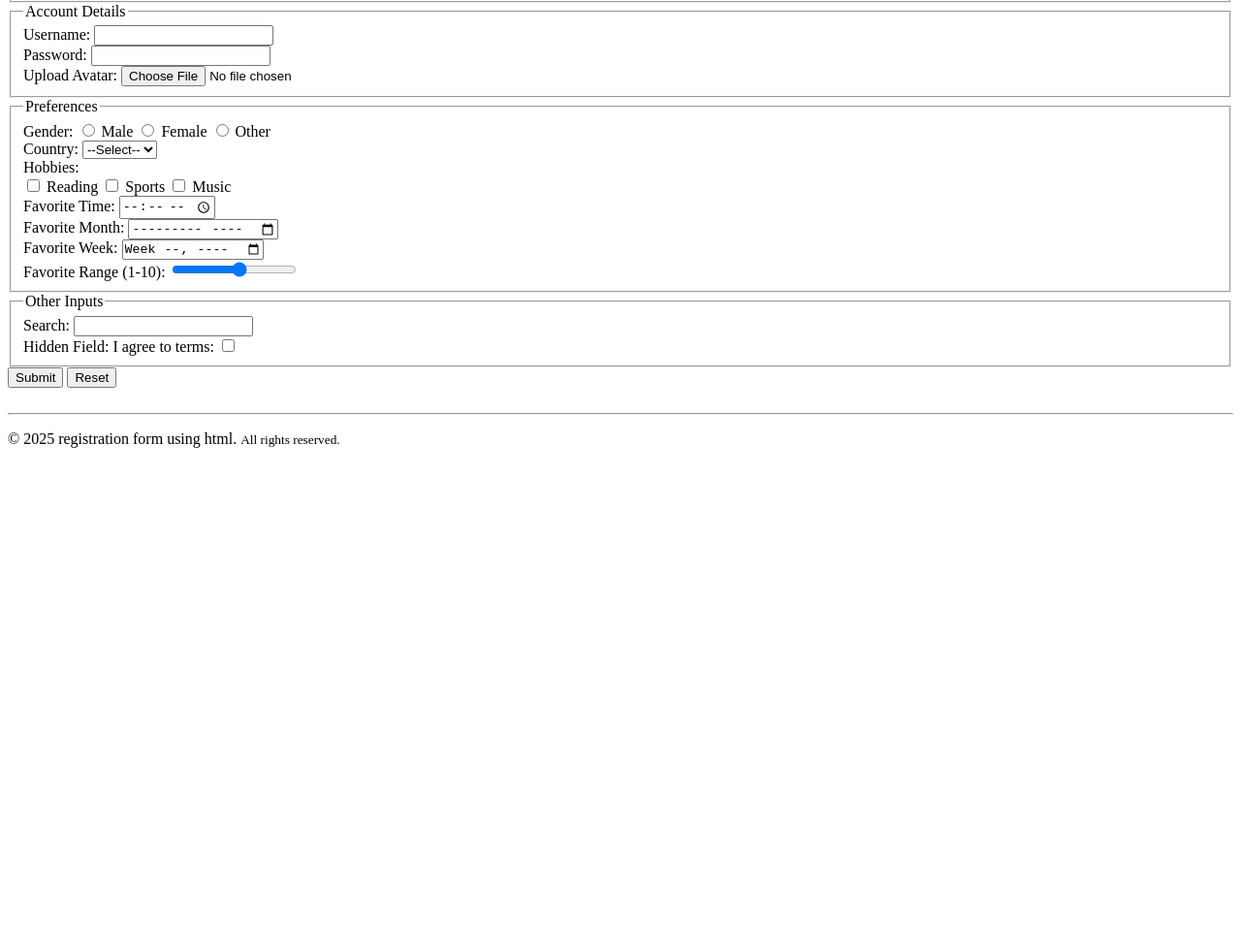
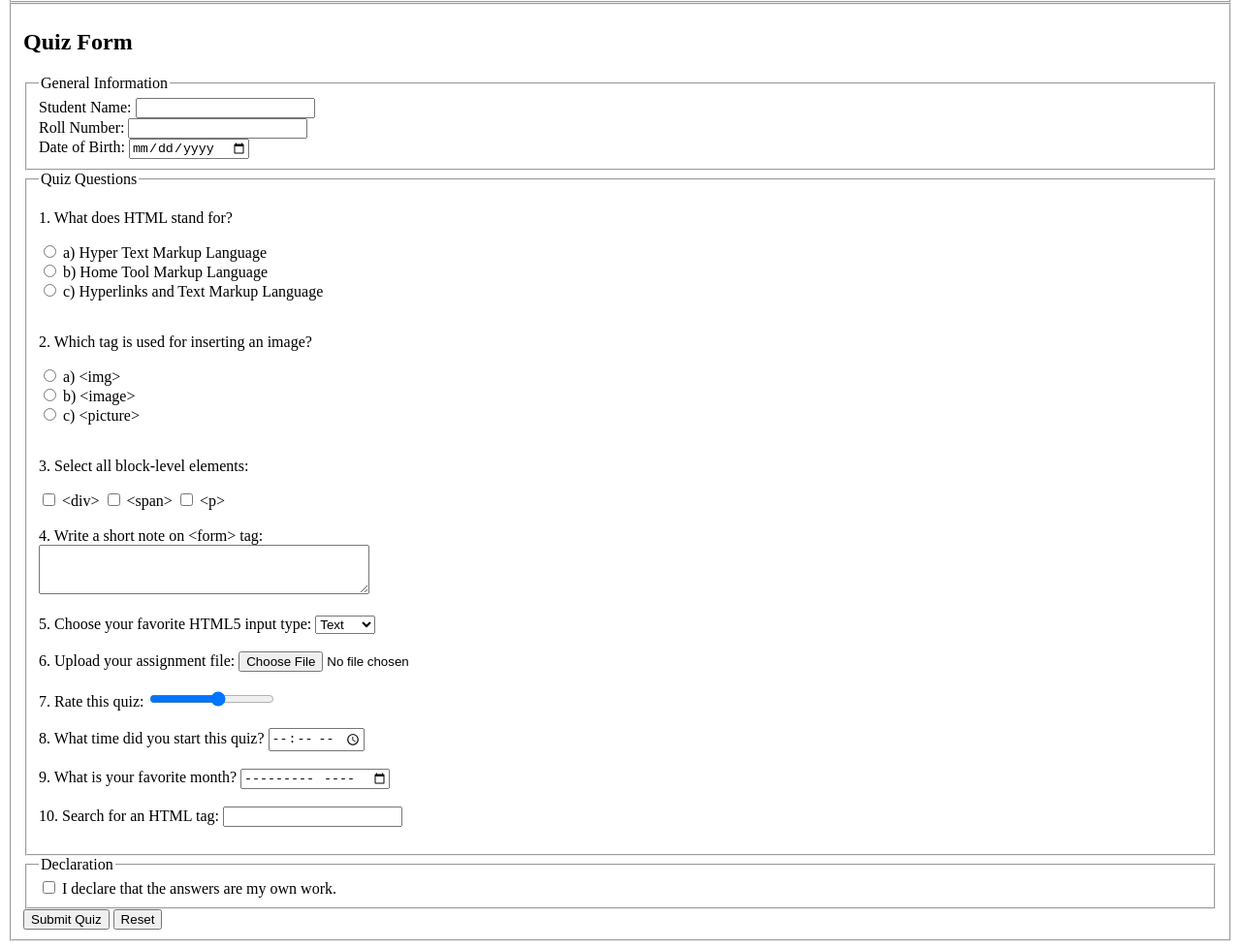
Before and after one commit to Jawwad-afk/SMIT_ASSIGNMENT-NO.3, a plain HTML site: page index.html in a window 1280 px wide. Shown: the part 430-1409 px from the top of the page at 97% size. Before the commit the page ends 908 px from the top, so only its background shows below. Drawn offline with Linux system fonts and the light colour scheme.

Commit message:
work done

```diff
--- a/index.html
+++ b/index.html
@@ -38,62 +38,77 @@
                     <textarea id="bio" name="bio" rows="2" cols="20"></textarea><br>
                 </fieldset>
                 <fieldset>
-                    <legend>Account Details</legend>
-                    <label for="username">Username:</label>
-                    <input type="text" id="username" name="username"><br>
-                    <label for="password">Password:</label>
-                    <input type="password" id="password" name="password"><br>
-                    <label for="avatar">Upload Avatar:</label>
-                    <input type="file" id="avatar" name="avatar"><br>
+                    <section id="form">
+                        <h2>Quiz Form</h2>
+                        <form action="#" method="post">
+                            <fieldset>
+                                <legend>General Information</legend>
+                                <label for="student">Student Name:</label>
+                                <input type="text" id="student" name="student" required><br>
+                                <label for="roll">Roll Number:</label>
+                                <input type="number" id="roll" name="roll"><br>
+                                <label for="dob">Date of Birth:</label>
+                                <input type="date" id="dob" name="dob"><br>
                             </fieldset>
                             <fieldset>
-                    <legend>Preferences</legend>
-                    <label>Gender:</label>
-                    <input type="radio" id="male" name="gender" value="male">
-                    <label for="male">Male</label>
-                    <input type="radio" id="female" name="gender" value="female">
-                    <label for="female">Female</label>
-                    <input type="radio" id="other" name="gender" value="other">
-                    <label for="other">Other</label><br>
-                    <label for="country">Country:</label>
-                    <select id="country" name="country">
-                        <option value="">--Select--</option>
-                        <option value="pakistan">Pakistan</option>
-                        <option value="usa">USA</option>
-                        <option value="uk">UK</option>
-                    </select><br>
-                    <label for="hobbies">Hobbies:</label><br>
-                    <input type="checkbox" id="reading" name="hobbies" value="reading">
-                    <label for="reading">Reading</label>
-                    <input type="checkbox" id="sports" name="hobbies" value="sports">
-                    <label for="sports">Sports</label>
-                    <input type="checkbox" id="music" name="hobbies" value="music">
-                    <label for="music">Music</label><br>
-                    <label for="favtime">Favorite Time:</label>
-                    <input type="time" id="favtime" name="favtime"><br>
-                    <label for="favmonth">Favorite Month:</label>
-                    <input type="month" id="favmonth" name="favmonth"><br>
-                    <label for="favweek">Favorite Week:</label>
-                    <input type="week" id="favweek" name="favweek"><br>
-                    <label for="favrange">Favorite Range (1-10):</label>
-                    <input type="range" id="favrange" name="favrange" min="1" max="10"><br>
+                                <legend>Quiz Questions</legend>
+                                <p>1. What does HTML stand for?</p>
+                                <input type="radio" id="q1a" name="q1" value="a">
+                                <label for="q1a">a) Hyper Text Markup Language</label><br>
+                                <input type="radio" id="q1b" name="q1" value="b">
+                                <label for="q1b">b) Home Tool Markup Language</label><br>
+                                <input type="radio" id="q1c" name="q1" value="c">
+                                <label for="q1c">c) Hyperlinks and Text Markup Language</label><br><br>
+
+                                <p>2. Which tag is used for inserting an image?</p>
+                                <input type="radio" id="q2a" name="q2" value="a">
+                                <label for="q2a">a) &lt;img&gt;</label><br>
+                                <input type="radio" id="q2b" name="q2" value="b">
+                                <label for="q2b">b) &lt;image&gt;</label><br>
+                                <input type="radio" id="q2c" name="q2" value="c">
+                                <label for="q2c">c) &lt;picture&gt;</label><br><br>
+
+                                <p>3. Select all block-level elements:</p>
+                                <input type="checkbox" id="q3a" name="q3" value="div">
+                                <label for="q3a">&lt;div&gt;</label>
+                                <input type="checkbox" id="q3b" name="q3" value="span">
+                                <label for="q3b">&lt;span&gt;</label>
+                                <input type="checkbox" id="q3c" name="q3" value="p">
+                                <label for="q3c">&lt;p&gt;</label><br><br>
+
+                                <label for="q4">4. Write a short note on &lt;form&gt; tag:</label><br>
+                                <textarea id="q4" name="q4" rows="3" cols="40"></textarea><br><br>
+
+                                <label for="q5">5. Choose your favorite HTML5 input type:</label>
+                                <select id="q5" name="q5">
+                                    <option value="text">Text</option>
+                                    <option value="email">Email</option>
+                                    <option value="date">Date</option>
+                                    <option value="color">Color</option>
+                                    <option value="range">Range</option>
+                                </select><br><br>
+
+                                <label for="q6">6. Upload your assignment file:</label>
+                                <input type="file" id="q6" name="assignment"><br><br>
+
+                                <label for="q7">7. Rate this quiz:</label>
+                                <input type="range" id="q7" name="rating" min="1" max="10"><br><br>
+
+                                <label for="q8">8. What time did you start this quiz?</label>
+                                <input type="time" id="q8" name="starttime"><br><br>
+
+                                <label for="q9">9. What is your favorite month?</label>
+                                <input type="month" id="q9" name="favmonth"><br><br>
+
+                                <label for="q10">10. Search for an HTML tag:</label>
+                                <input type="search" id="q10" name="searchtag"><br><br>
                             </fieldset>
                             <fieldset>
-                    <legend>Other Inputs</legend>
-                    <label for="search">Search:</label>
-                    <input type="search" id="search" name="search"><br>
-                    <label for="hidden">Hidden Field:</label>
-                    <input type="hidden" id="hidden" name="hidden" value="hiddenValue">
-                    <label for="agree">I agree to terms:</label>
-                    <input type="checkbox" id="agree" name="agree"><br>
+                                <legend>Declaration</legend>
+                                <input type="checkbox" id="declaration" name="declaration" required>
+                                <label for="declaration">I declare that the answers are my own work.</label>
                             </fieldset>
-                <input type="submit" value="Submit">
+                            <input type="submit" value="Submit Quiz">
                             <input type="reset" value="Reset">
                         </form>
-        </section><br><hr>
-
-    <footer>
-        <p>&copy; 2025 registration form using html. <small>All rights reserved.</small></p>
-    </footer>
-</body>
-</html>
+                    </section>
```
Lines whose indentation alone changed are shown as unchanged.
